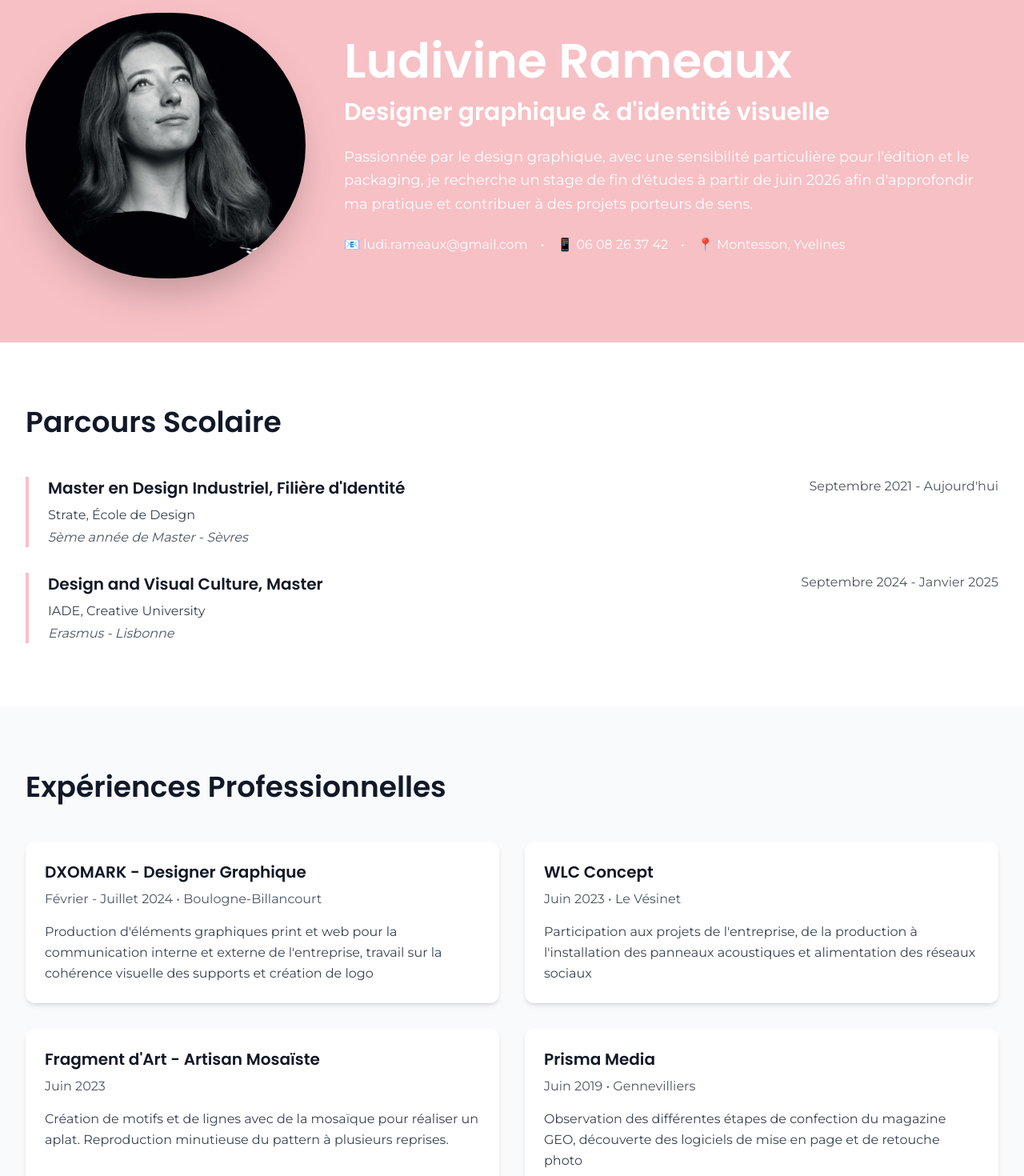
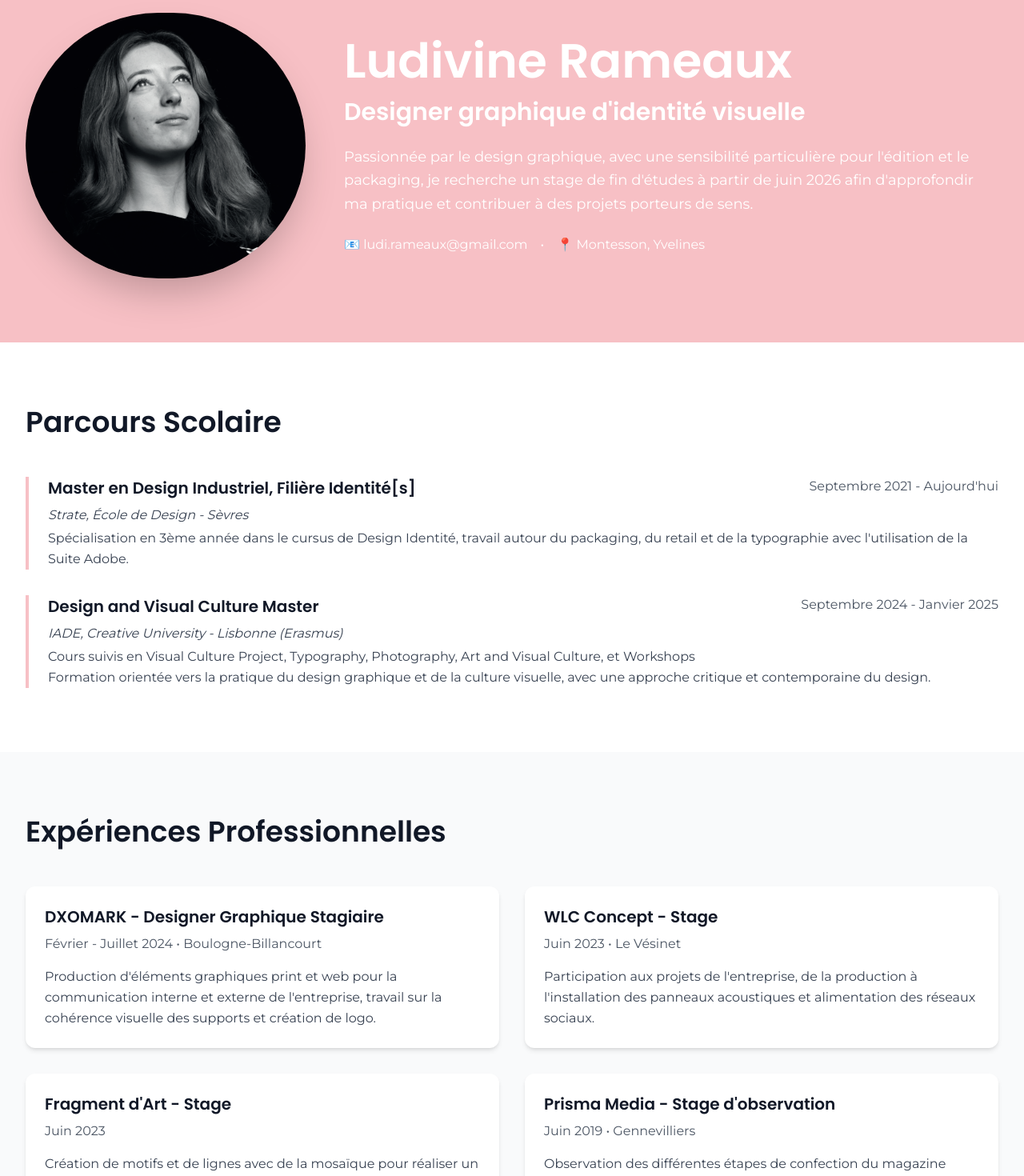
Before and after one commit to JulesDias/Portfolio, a Next.js app in the folder portfolio/: page /about in a window 1280 px wide. Shown: the part 140-1610 px from the top of the page at 80% size. Built offline with nearby package versions, Linux system fonts and the light colour scheme.

Commit message:
feat : update page about

```diff
--- a/portfolio/src/app/about/page.tsx
+++ b/portfolio/src/app/about/page.tsx
@@ -26,7 +26,7 @@ export default function About() {
                 Ludivine Rameaux
               </h1>
               <h2 className="font-Poppins text-2xl md:text-3xl text-white mb-6">
-                Designer graphique & d'identité visuelle
+                Designer graphique d'identité visuelle
               </h2>
               <p className="font-Avenir text-lg text-white leading-relaxed mb-6">
                 Passionnée par le design graphique, avec une sensibilité particulière pour l'édition et le packaging, je recherche un stage de fin d'études à partir de juin 2026 afin d'approfondir ma pratique et contribuer à des projets porteurs de sens.
@@ -34,10 +34,6 @@ export default function About() {
               <div className="flex flex-col sm:flex-row gap-4 font-Avenir text-white">
                 <a href="mailto:ludi.rameaux@gmail.com" className="hover:text-pink-400 transition-colors">
                   📧 ludi.rameaux@gmail.com
-                </a>
-                <span className="hidden sm:block">•</span>
-                <a href="tel:0608263742" className="hover:text-pink-400 transition-colors">
-                  📱 06 08 26 37 42
                 </a>
                 <span className="hidden sm:block">•</span>
                 <span>📍 Montesson, Yvelines</span>
@@ -57,23 +53,29 @@ export default function About() {
           <div className="border-l-4 border-PinkCustom pl-6">
             <div className="flex flex-col md:flex-row md:justify-between md:items-start mb-2">
               <h3 className="font-Poppins text-xl font-bold text-gray-900">
-                Master en Design Industriel, Filière d'Identité
+                Master en Design Industriel, Filière Identité[s]
               </h3>
               <span className="font-Avenir text-gray-600">Septembre 2021 - Aujourd'hui</span>
             </div>
-            <p className="font-Avenir text-gray-700 mb-1">Strate, École de Design</p>
-            <p className="font-Avenir text-gray-600 italic">5ème année de Master - Sèvres</p>
+            <p className="font-Avenir text-gray-700 mb-1 italic">Strate, École de Design - Sèvres</p>
+            <p className="font-Avenir text-gray-700 leading-relaxed">
+              Spécialisation en 3ème année dans le cursus de Design Identité, travail autour du packaging, du retail et de la typographie avec l'utilisation de la Suite Adobe.
+            </p>
           </div>
 
           <div className="border-l-4 border-PinkCustom pl-6">
             <div className="flex flex-col md:flex-row md:justify-between md:items-start mb-2">
               <h3 className="font-Poppins text-xl font-bold text-gray-900">
-                Design and Visual Culture, Master
+                Design and Visual Culture Master
               </h3>
               <span className="font-Avenir text-gray-600">Septembre 2024 - Janvier 2025</span>
             </div>
-            <p className="font-Avenir text-gray-700 mb-1">IADE, Creative University</p>
-            <p className="font-Avenir text-gray-600 italic">Erasmus - Lisbonne</p>
+            <p className="font-Avenir text-gray-700 mb-1 italic">IADE, Creative University - Lisbonne (Erasmus)</p>
+            <p className="font-Avenir text-gray-700 leading-relaxed">
+              Cours suivis en Visual Culture Project, Typography, Photography, Art and Visual Culture, et Workshops</p>
+            <p className="font-Avenir text-gray-700 leading-relaxed">
+              Formation orientée vers la pratique du design graphique et de la culture visuelle, avec une approche critique et contemporaine du design.
+            </p>
           </div>
         </div>
       </div>
@@ -88,27 +90,27 @@ export default function About() {
           <div className="grid md:grid-cols-2 gap-8">
             <div className="bg-white p-6 rounded-xl shadow-md">
               <h3 className="font-Poppins text-xl font-bold text-gray-900 mb-2">
-                DXOMARK - Designer Graphique
+                DXOMARK - Designer Graphique Stagiaire
               </h3>
               <p className="font-Avenir text-gray-600 mb-4">Février - Juillet 2024 • Boulogne-Billancourt</p>
               <p className="font-Avenir text-gray-700 leading-relaxed">
-                Production d'éléments graphiques print et web pour la communication interne et externe de l'entreprise, travail sur la cohérence visuelle des supports et création de logo
+                Production d'éléments graphiques print et web pour la communication interne et externe de l'entreprise, travail sur la cohérence visuelle des supports et création de logo.
               </p>
             </div>
 
             <div className="bg-white p-6 rounded-xl shadow-md">
               <h3 className="font-Poppins text-xl font-bold text-gray-900 mb-2">
-                WLC Concept
+                WLC Concept - Stage
               </h3>
               <p className="font-Avenir text-gray-600 mb-4">Juin 2023 • Le Vésinet</p>
               <p className="font-Avenir text-gray-700 leading-relaxed">
-                Participation aux projets de l'entreprise, de la production à l'installation des panneaux acoustiques et alimentation des réseaux sociaux
+                Participation aux projets de l'entreprise, de la production à l'installation des panneaux acoustiques et alimentation des réseaux sociaux.
               </p>
             </div>
 
             <div className="bg-white p-6 rounded-xl shadow-md">
               <h3 className="font-Poppins text-xl font-bold text-gray-900 mb-2">
-                Fragment d'Art - Artisan Mosaïste
+                Fragment d'Art - Stage
               </h3>
               <p className="font-Avenir text-gray-600 mb-4">Juin 2023</p>
               <p className="font-Avenir text-gray-700 leading-relaxed">
@@ -118,11 +120,11 @@ export default function About() {
 
             <div className="bg-white p-6 rounded-xl shadow-md">
               <h3 className="font-Poppins text-xl font-bold text-gray-900 mb-2">
-                Prisma Media
+                Prisma Media - Stage d'observation
               </h3>
               <p className="font-Avenir text-gray-600 mb-4">Juin 2019 • Gennevilliers</p>
               <p className="font-Avenir text-gray-700 leading-relaxed">
-                Observation des différentes étapes de confection du magazine GEO, découverte des logiciels de mise en page et de retouche photo
+                Observation des différentes étapes de confection du magazine GEO, découverte des logiciels de mise en page et de retouche photo.
               </p>
             </div>
           </div>
@@ -144,19 +146,19 @@ export default function About() {
               <span className="font-Avenir text-gray-600">Septembre 2025 - Juin 2026</span>
             </div>
             <p className="font-Avenir text-gray-700">
-              Encadrement et surveillance d'examens et de devoirs surveillés, gestion du temps et organisation des salles
+              Encadrement et surveillance d'examens et de devoirs sur table, gestion du temps et organisation des salles.
             </p>
           </div>
 
           <div className="border-l-4 border-PinkCustom pl-6">
             <div className="flex flex-col md:flex-row md:justify-between md:items-start mb-2">
               <h3 className="font-Poppins text-xl font-bold text-gray-900">
-                Strate - Ambassadrice & Département Communication
+                Strate, Département Communication - Ambassadrice
               </h3>
               <span className="font-Avenir text-gray-600">Septembre 2022 - Juin 2026</span>
             </div>
             <p className="font-Avenir text-gray-700">
-              Ambassadrice et représentante de l'école à différents évènements, rédaction d'articles, transmission des valeurs de Strate auprès des futurs étudiants
+              Ambassadrice et représentante de l'école à différents évènements, rédaction d'articles, transmission des valeurs de Strate auprès des futurs étudiants.
             </p>
           </div>
 
@@ -168,7 +170,7 @@ export default function About() {
               <span className="font-Avenir text-gray-600">Septembre 2022 - Janvier 2024</span>
             </div>
             <p className="font-Avenir text-gray-700">
-              Rédaction d'articles, organisation d'évènements et membre fondateur de l'association sportive
+              Rédaction d'articles, organisation d'évènements et membre fondateur de l'association sportive.
             </p>
           </div>
         </div>
```
